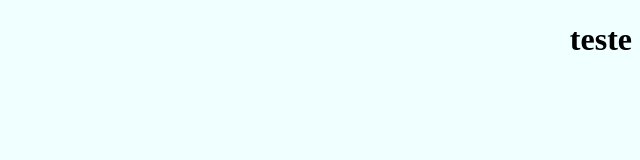
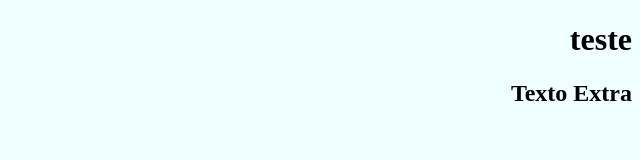
Before and after one commit to Mestevesx/Teste-de-github, a plain HTML site: page index.html in a window 1280 px wide. Shown: the whole page, without its empty margins (640-1280 px from the left). Drawn offline with Linux system fonts and the light colour scheme.

Commit message:
Update index.html
Cometer diretamente

```diff
--- a/index.html
+++ b/index.html
@@ -9,5 +9,6 @@
 </head>
 <body>
   <h1>teste</h1>
+  <h2>Texto Extra</h2>
 </body>
 </html>
```
